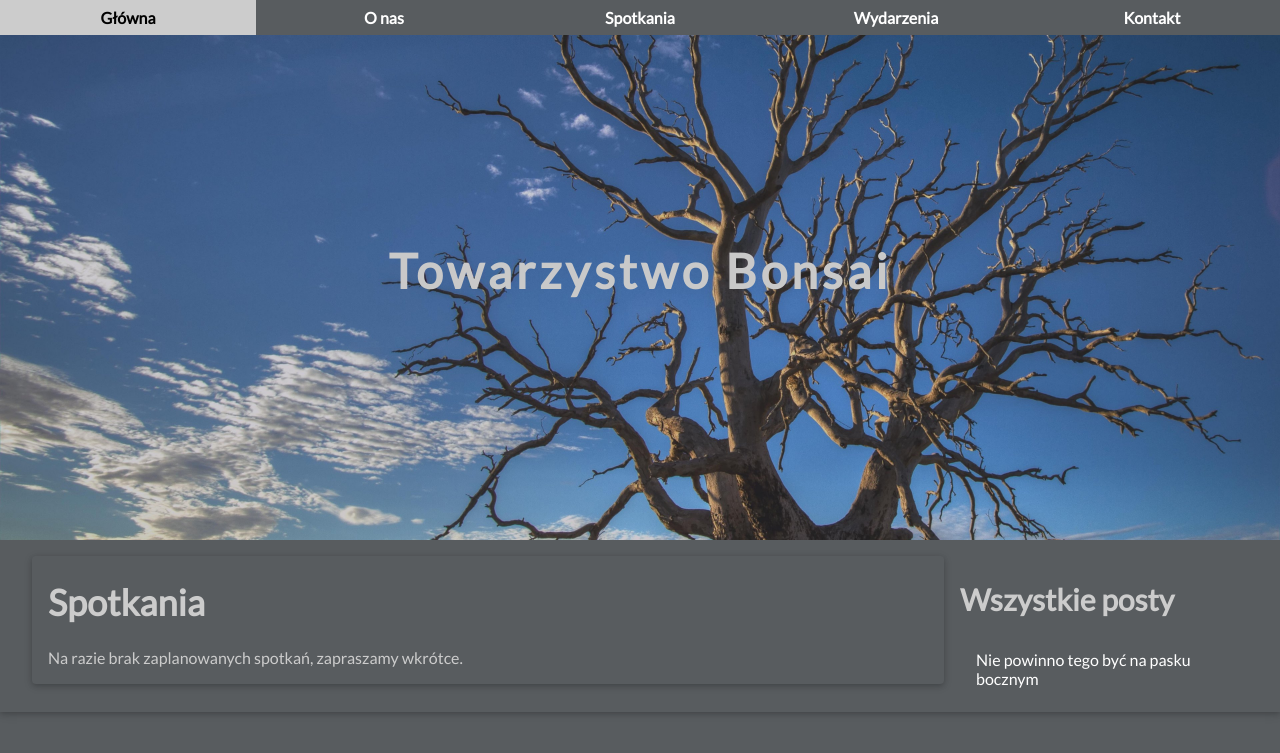
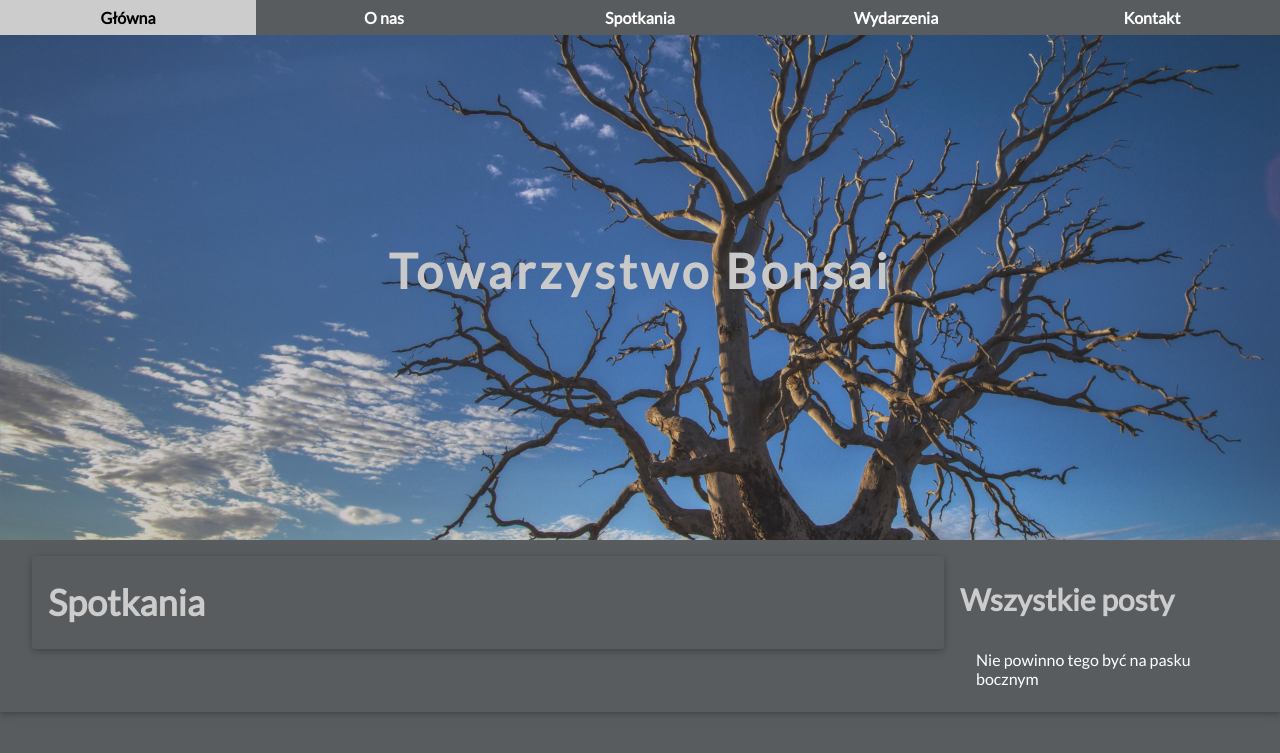
Before and after one commit to Kotzmik/git2s3test, a Jekyll site: the page built from spotkania.md, in a window 1280 px wide. Shown: the top 753 px of the page. Built offline with Jekyll 4.4.1, drawn with Linux system fonts in a browser that asks for light colours.

Commit message:
Update spotkania.md

```diff
--- a/spotkania.md
+++ b/spotkania.md
@@ -4,8 +4,6 @@ layout: default
 ---
 
 # {{ page.title }}
-
-Na razie brak zaplanowanych spotkań, zapraszamy wkrótce.
 
 <!-- <ul class="w3-ul">
 {% for post in site.categories.Spotkania %}
```
